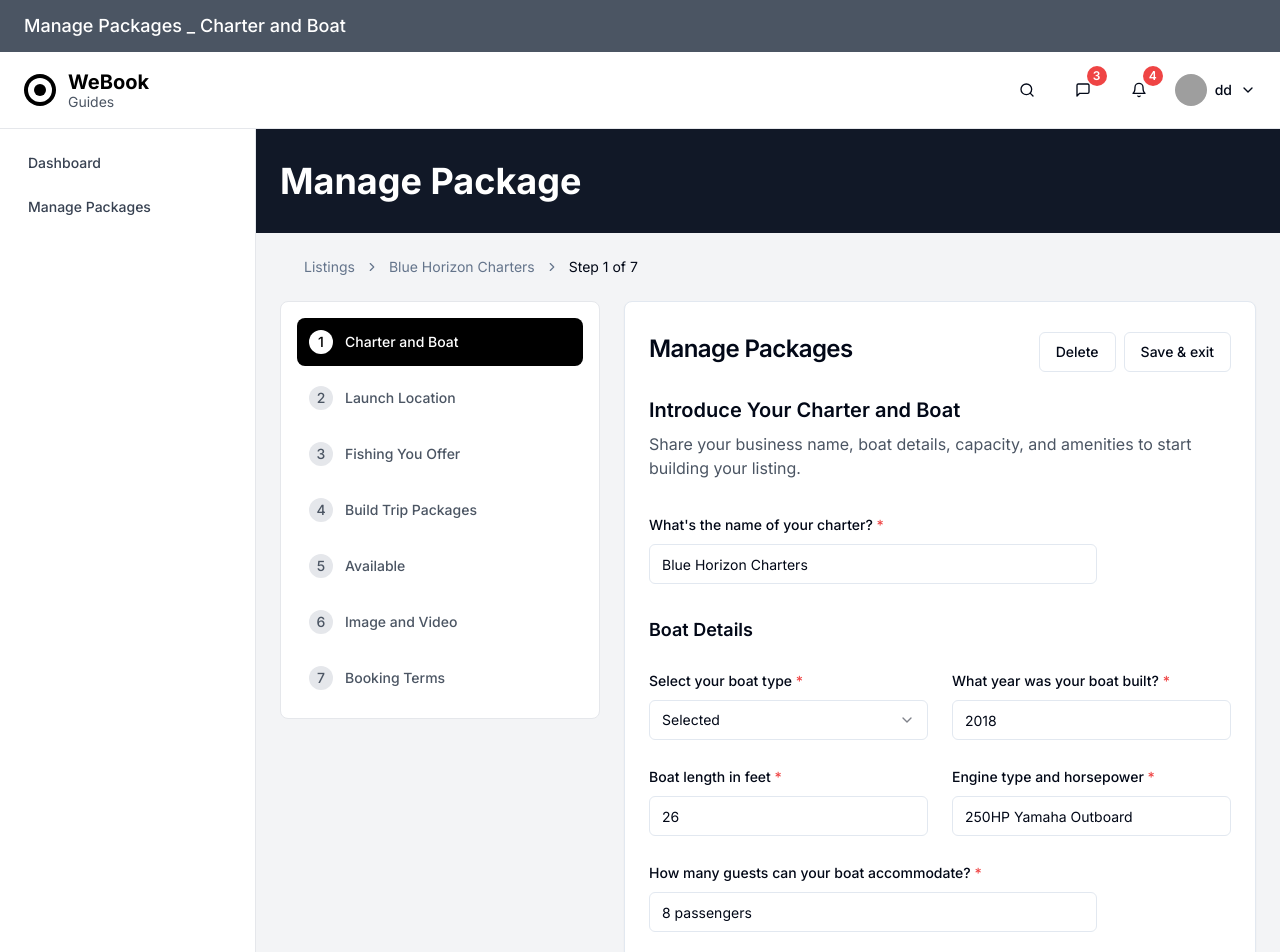
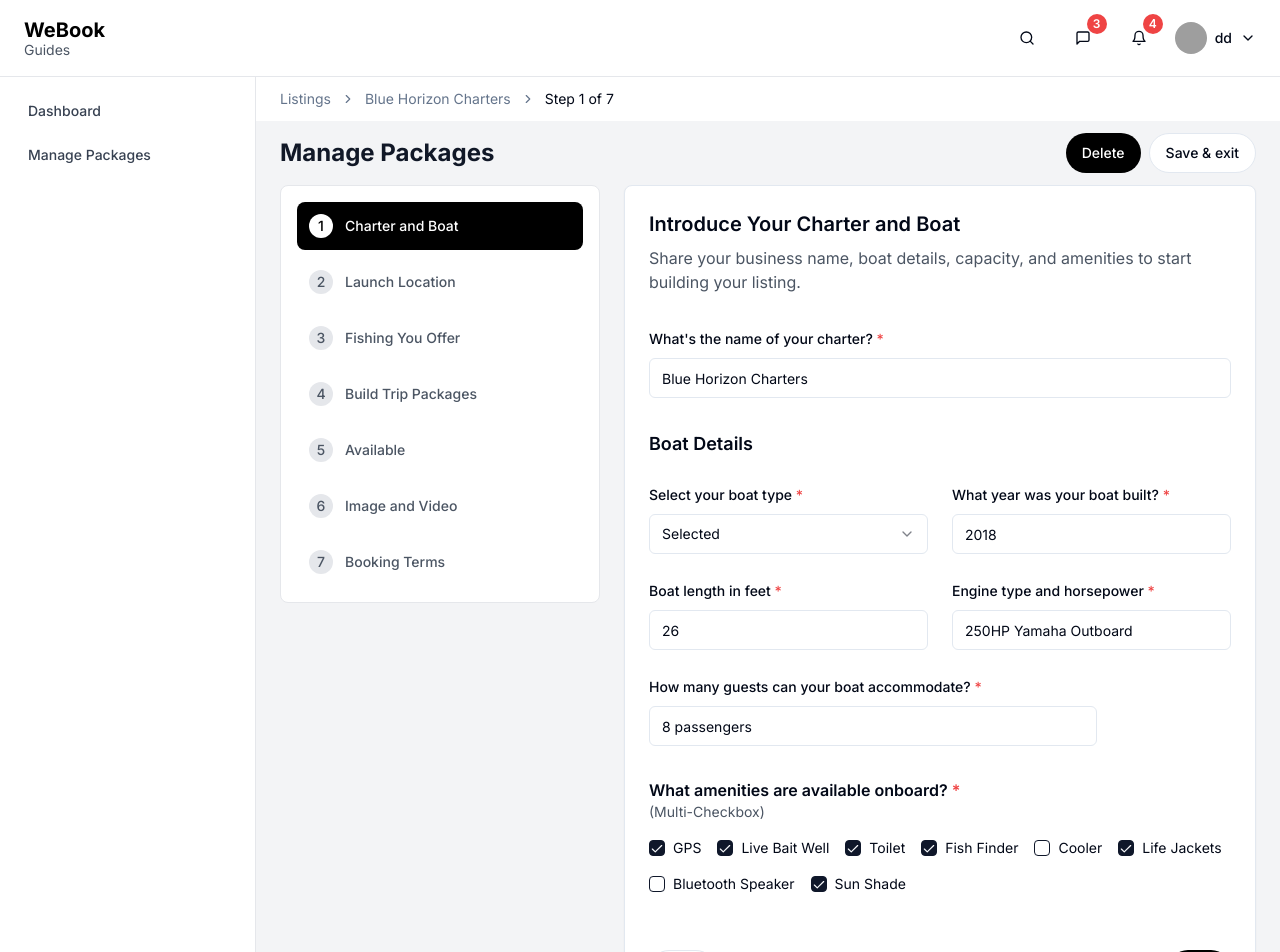
Before and after one commit to syafilm/webook-dashboard, a Next.js app: page /manage-package in a window 1280 px wide. Shown: the top 952 px of the page. Built offline with nearby package versions, Linux system fonts and the light colour scheme; grey boxes are pictures that could not be loaded.

Commit message:
match with design

```diff
--- a/src/components/card.tsx
+++ b/src/components/card.tsx
@@ -60,7 +60,7 @@ const CardContent = React.forwardRef<
   HTMLDivElement,
   React.HTMLAttributes<HTMLDivElement>
 >(({ className, ...props }, ref) => (
-  <div ref={ref} className={cn("p-6 pt-0", className)} {...props} />
+  <div ref={ref} className={cn("p-6", className)} {...props} />
 ))
 CardContent.displayName = "CardContent"
 
--- a/src/components/dashboard-layout.tsx
+++ b/src/components/dashboard-layout.tsx
@@ -1,4 +1,5 @@
 import type React from "react"
+import { useRouter } from "next/router"
 import { Header } from "./header"
 
 interface DashboardLayoutProps {
@@ -6,15 +7,11 @@ interface DashboardLayoutProps {
 }
 
 export function DashboardLayout({ children }: DashboardLayoutProps) {
+  const router = useRouter()
+  const isManagePackagePage = router.pathname === "/manage-package"
+
   return (
     <div className="min-h-screen bg-gray-100">
-      <div className="bg-gray-600 text-white px-6 py-3">
-        <h1 className="text-lg font-medium">
-          {typeof window !== "undefined" && window.location.pathname === "/manage-package"
-            ? "Manage Packages _ Charter and Boat"
-            : "Listings Page"}
-        </h1>
-      </div>
       <div className="bg-white border-b border-gray-200">
         <Header />
       </div>
@@ -29,7 +26,7 @@ export function DashboardLayout({ children }: DashboardLayoutProps) {
             </a>
           </nav>
         </aside>
-        <main className="flex-1 bg-gray-100 p-6">{children}</main>
+        <main className={`flex-1 bg-gray-100 ${isManagePackagePage ? 'pt-0' : 'p-6'}`}>{children}</main>
       </div>
     </div>
   )
--- a/src/components/header.tsx
+++ b/src/components/header.tsx
@@ -7,11 +7,6 @@ export function Header() {
   return (
     <header className="flex items-center justify-between px-6 py-4">
       <div className="flex items-center space-x-3">
-        <div className="w-8 h-8 bg-black rounded-full flex items-center justify-center">
-          <div className="w-6 h-6 bg-white rounded-full flex items-center justify-center">
-            <div className="w-3 h-3 bg-black rounded-full"></div>
-          </div>
-        </div>
         <div>
           <h2 className="text-xl font-bold text-black">WeBook</h2>
           <p className="text-sm text-gray-600 -mt-1">Guides</p>
--- a/src/components/listing-card.tsx
+++ b/src/components/listing-card.tsx
@@ -1,4 +1,4 @@
-import { MoreHorizontal, MapPin, Star } from "lucide-react"
+import { MoreVertical, MapPin, Star } from "lucide-react"
 import { Button } from "@/components/button"
 import { Card, CardContent, CardHeader } from "@/components/card"
 import { Badge } from "@/components/badge"
@@ -25,7 +25,7 @@ export function ListingCard({ listing }: ListingCardProps) {
         <div className="flex items-start justify-between">
           <Badge className={`${listing.statusColor} border-0 font-medium`}>{listing.status}</Badge>
           <Button variant="ghost" size="icon" className="h-8 w-8">
-            <MoreHorizontal className="h-4 w-4" />
+            <MoreVertical className="h-4 w-4" />
           </Button>
         </div>
       </CardHeader>
@@ -45,21 +45,21 @@ export function ListingCard({ listing }: ListingCardProps) {
 
         <div className="grid grid-cols-2 gap-4 text-sm">
           <div>
-            <p className="text-gray-500 font-medium">Last Updated</p>
-            <p className="text-gray-900">{listing.lastUpdated}</p>
+            <p className="text-gray-900 font-bold">Last Updated</p>
+            <p className="text-gray-500">{listing.lastUpdated}</p>
           </div>
           <div>
-            <p className="text-gray-500 font-medium">Avg Rating</p>
+            <p className="text-gray-900 font-bold">Avg Rating</p>
             <div className="flex items-center space-x-1">
+              <span className="text-gray-500 font-medium">{listing.avgRating}</span>
               <Star className="h-4 w-4 fill-yellow-400 text-yellow-400" />
-              <span className="text-gray-900 font-medium">{listing.avgRating}</span>
               <span className="text-gray-500">({listing.reviewCount} reviews)</span>
             </div>
           </div>
         </div>
 
         <Link href="/manage-package">
-          <Button variant="outline" className="w-full bg-transparent">
+          <Button variant="outline" className="w-full bg-transparent rounded-[30px] mt-6">
             Manage Package
           </Button>
         </Link>
--- a/src/components/manage-package-form.tsx
+++ b/src/components/manage-package-form.tsx
@@ -68,14 +68,8 @@ export function ManagePackageForm() {
   }
 
   return (
-    <div className="space-y-6">
-      {/* Header */}
-      <div className="bg-gray-900 text-white px-6 py-8 -mx-6 -mt-6">
-        <h1 className="text-4xl font-bold">Manage Package</h1>
-      </div>
-
-      {/* Breadcrumb */}
-      <div className="px-6">
+    <div>
+      <div className="px-6 py-3 bg-white">
         <Breadcrumb>
           <BreadcrumbList>
             <BreadcrumbItem>
@@ -93,7 +87,17 @@ export function ManagePackageForm() {
         </Breadcrumb>
       </div>
 
-      <div className="flex gap-6">
+      <div className="px-6 pb-3 pt-3">
+        <div className="flex items-center justify-between">
+          <h1 className="text-2xl font-bold text-gray-900">Manage Packages</h1>
+          <div className="flex gap-2">
+            <Button className="bg-black hover:bg-gray-800 text-white rounded-[30px]">Delete</Button>
+            <Button variant="outline" className="rounded-[30px]">Save & exit</Button>
+          </div>
+        </div>
+      </div>
+
+      <div className="flex gap-6 px-6 pb-6">
         {/* Step Navigation */}
         <div className="w-80">
           <StepNavigation steps={steps} />
@@ -102,13 +106,6 @@ export function ManagePackageForm() {
         {/* Main Form */}
         <div className="flex-1">
           <Card>
-            <CardHeader className="flex flex-row items-center justify-between">
-              <CardTitle className="text-2xl">Manage Packages</CardTitle>
-              <div className="flex gap-2">
-                <Button variant="outline">Delete</Button>
-                <Button variant="outline">Save & exit</Button>
-              </div>
-            </CardHeader>
             <CardContent className="space-y-8">
               {/* Form Header */}
               <div>
@@ -127,7 +124,7 @@ export function ManagePackageForm() {
                   id="charterName"
                   value={formData.charterName}
                   onChange={(e) => handleInputChange("charterName", e.target.value)}
-                  className="max-w-md"
+                  className="w-full"
                 />
               </div>
 
@@ -211,9 +208,9 @@ export function ManagePackageForm() {
                   <p className="text-sm text-gray-600">(Multi-Checkbox)</p>
                 </div>
 
-                <div className="grid grid-cols-2 gap-4">
+                <div className="flex flex-wrap gap-4">
                   {amenities.map((amenity) => (
-                    <div key={amenity.id} className="flex items-center space-x-2">
+                    <div key={amenity.id} className="inline-flex items-center space-x-2">
                       <Checkbox
                         id={amenity.id}
                         checked={formData.amenities[amenity.id]}
@@ -229,13 +226,11 @@ export function ManagePackageForm() {
 
               {/* Navigation Buttons */}
               <div className="flex justify-between pt-6">
-                <Button variant="outline" className="flex items-center gap-2 bg-transparent">
-                  <ChevronLeft className="h-4 w-4" />
+                <Button variant="outline" className="bg-transparent rounded-[30px]">
                   Back
                 </Button>
-                <Button className="flex items-center gap-2 bg-black hover:bg-gray-800">
+                <Button className="bg-black hover:bg-gray-800 rounded-[30px]">
                   Next
-                  <ChevronRight className="h-4 w-4" />
                 </Button>
               </div>
             </CardContent>
--- a/src/components/trip-listings.tsx
+++ b/src/components/trip-listings.tsx
@@ -41,11 +41,11 @@ export function TripListings() {
       <div className="flex items-center justify-between">
         <h1 className="text-2xl font-bold text-gray-900">Trip Listings</h1>
         <div className="flex items-center space-x-3">
-          <Button variant="outline" className="flex items-center space-x-2 bg-transparent">
+          <Button variant="outline" className="flex items-center space-x-2 bg-transparent rounded-[30px]">
             <Filter className="h-4 w-4" />
             <span>Filter</span>
           </Button>
-          <Button className="flex items-center space-x-2 bg-black hover:bg-gray-800">
+          <Button className="flex items-center space-x-2 bg-black hover:bg-gray-800 rounded-[30px]">
             <Plus className="h-4 w-4" />
             <span>Create Listing</span>
           </Button>
```
